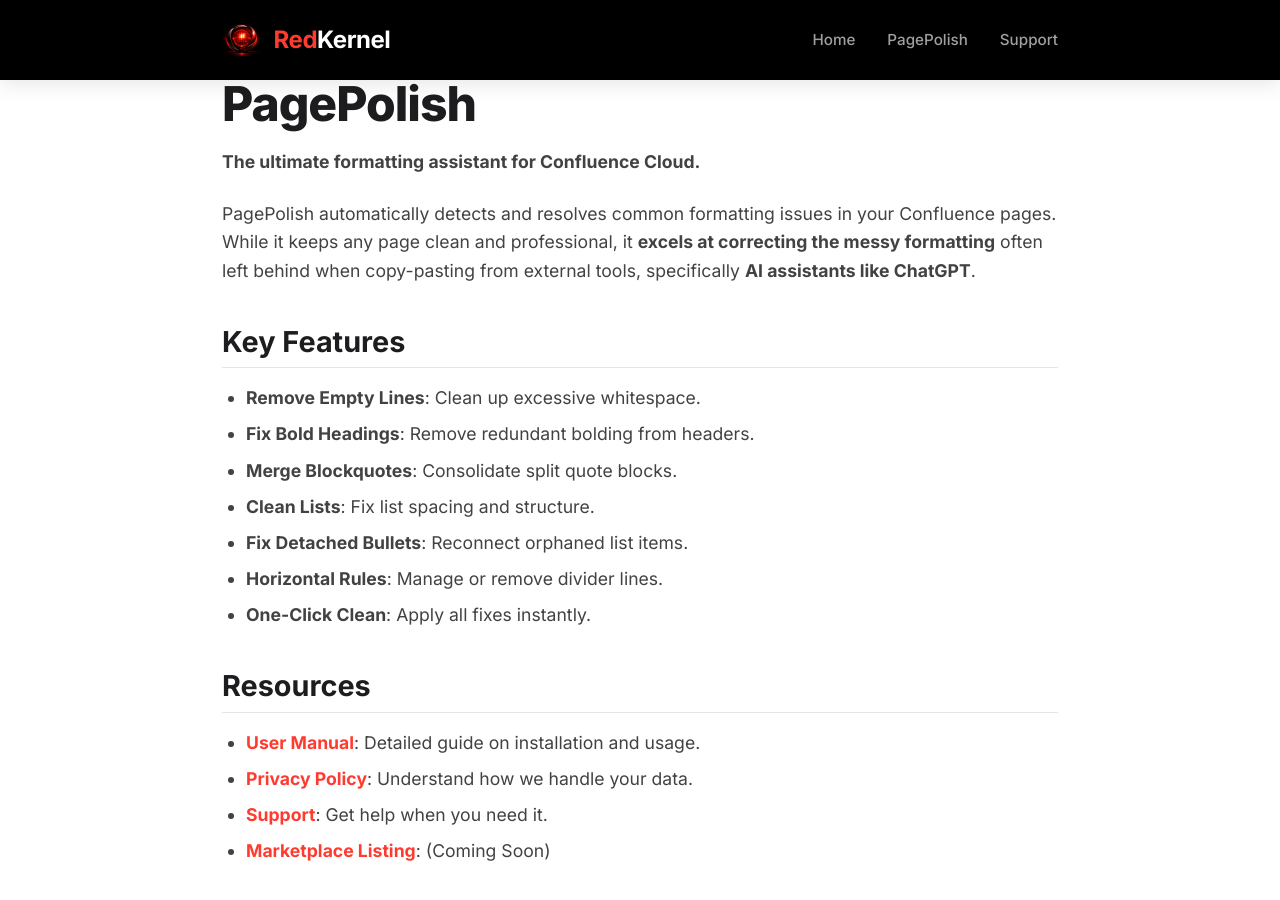
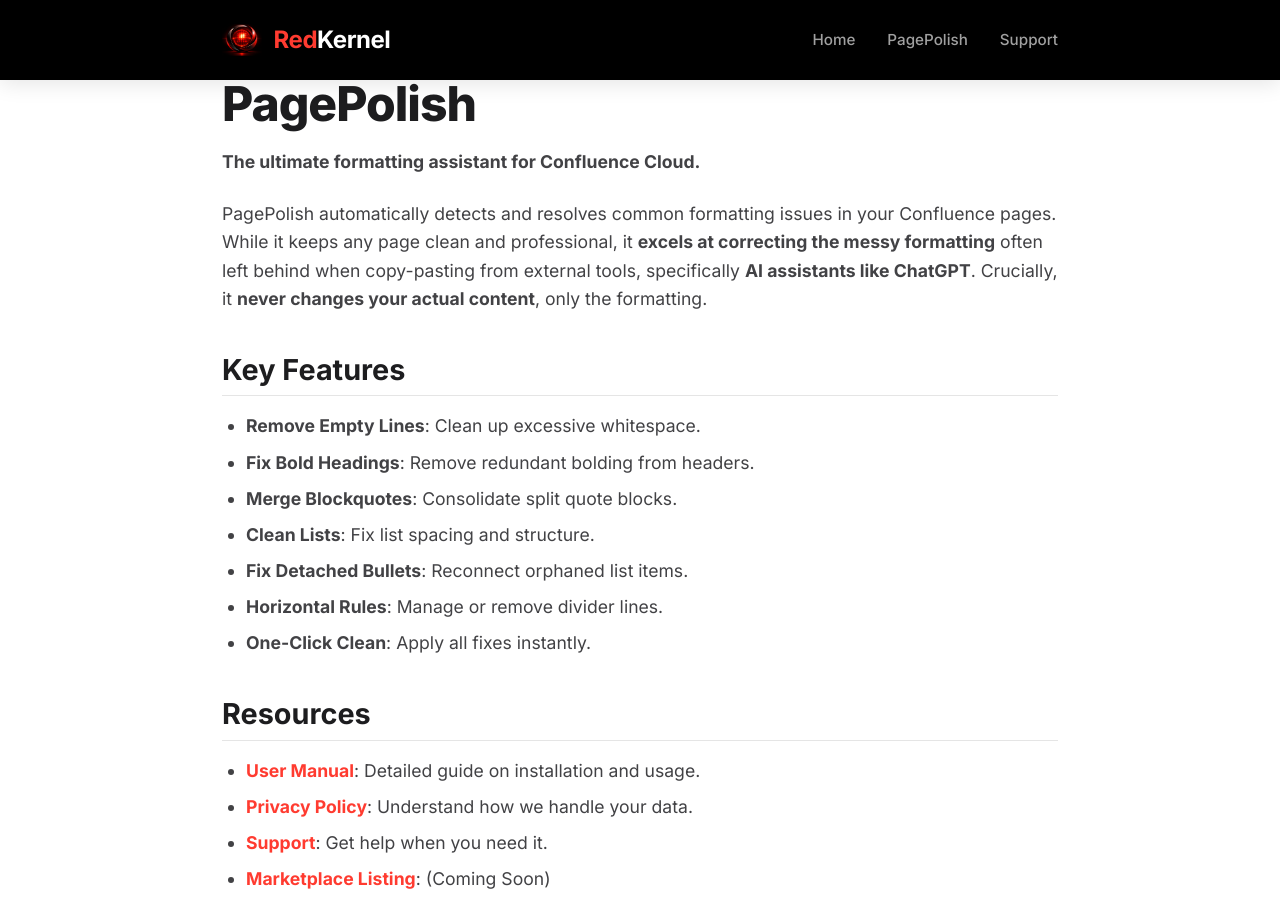
Before and after one commit to red-kernel/redkernel-pages, a Jekyll site: the page built from pagepolish/index.md, in a window 1280 px wide and 900 px high, scrolled down 341 px. Built offline with Jekyll 4.4.1, drawn with Linux system fonts in a browser that asks for light colours.

Commit message:
docs: add content preservation note

```diff
--- a/pagepolish/index.md
+++ b/pagepolish/index.md
@@ -11,7 +11,7 @@ title: PagePolish
 
 **The ultimate formatting assistant for Confluence Cloud.**
 
-PagePolish automatically detects and resolves common formatting issues in your Confluence pages. While it keeps any page clean and professional, it **excels at correcting the messy formatting** often left behind when copy-pasting from external tools, specifically **AI assistants like ChatGPT**.
+PagePolish automatically detects and resolves common formatting issues in your Confluence pages. While it keeps any page clean and professional, it **excels at correcting the messy formatting** often left behind when copy-pasting from external tools, specifically **AI assistants like ChatGPT**. Crucially, it **never changes your actual content**, only the formatting.
 
 ## Key Features
 *   **Remove Empty Lines**: Clean up excessive whitespace.
```
